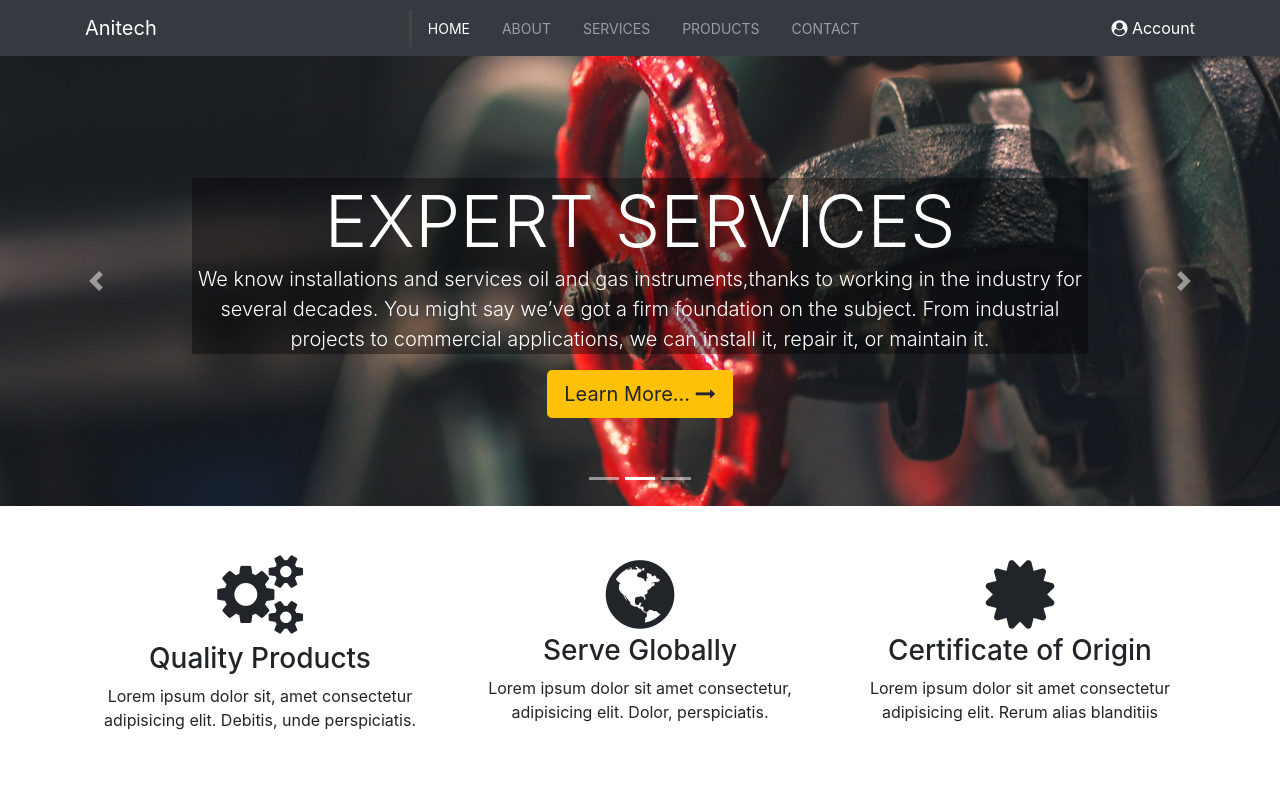
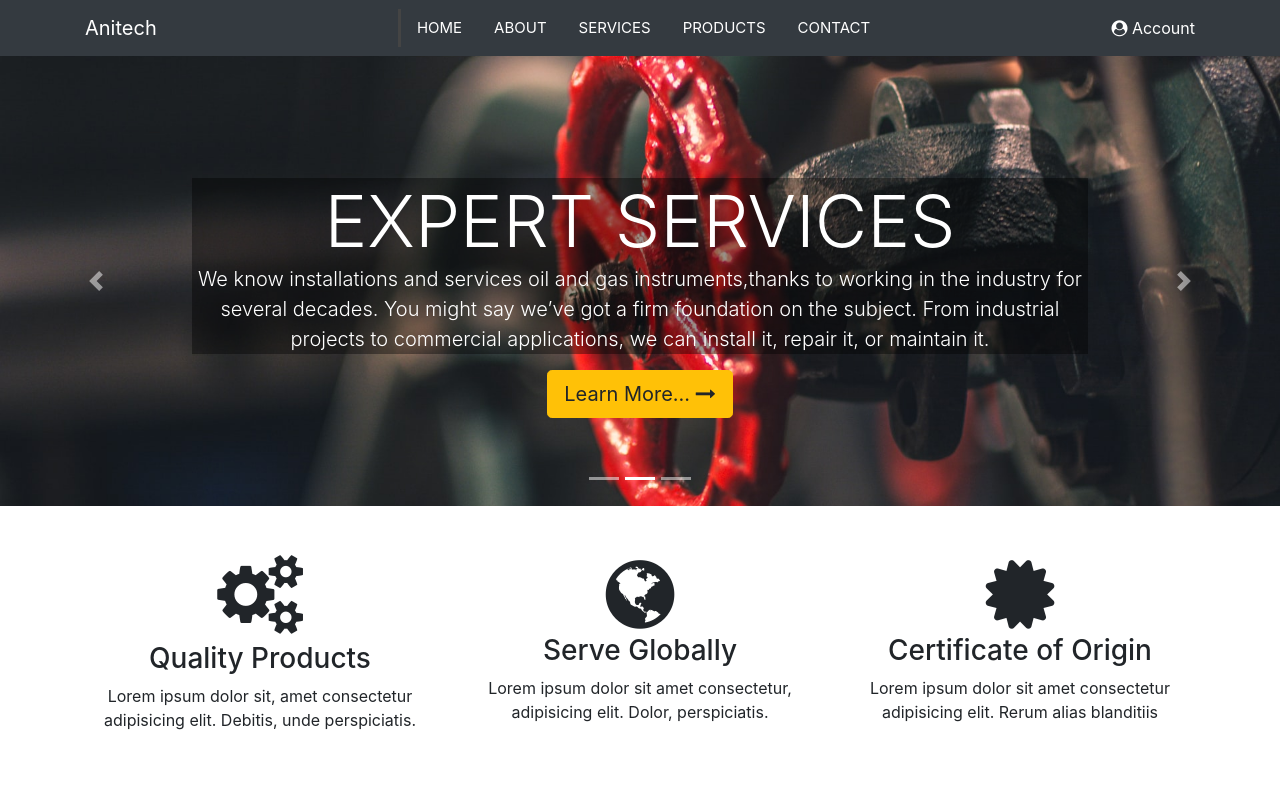
Before and after one commit to AnikThomas/Anitech_Portfolio, a website: page index.html in a window 1280 px wide. Shown: the top 800 px of the page. Drawn offline with nearby package versions, Linux system fonts and the light colour scheme; some packages are replaced by stand-ins of ours; a script that the page names is missing.

Commit message:
edit-fonts

```diff
--- a/styles.css
+++ b/styles.css
@@ -1,9 +1,12 @@
 /* HOME PAGE */
 .navbar .nav-link{
-    font-size: 14px;
+    font-size: 15px;
+    color:#fff !important;
     padding-left: 1rem !important;
     padding-right: 1rem !important;
+
 }
+
 .navbar .nav-item.active{
     border-left: #444 3px solid;
 }
```
